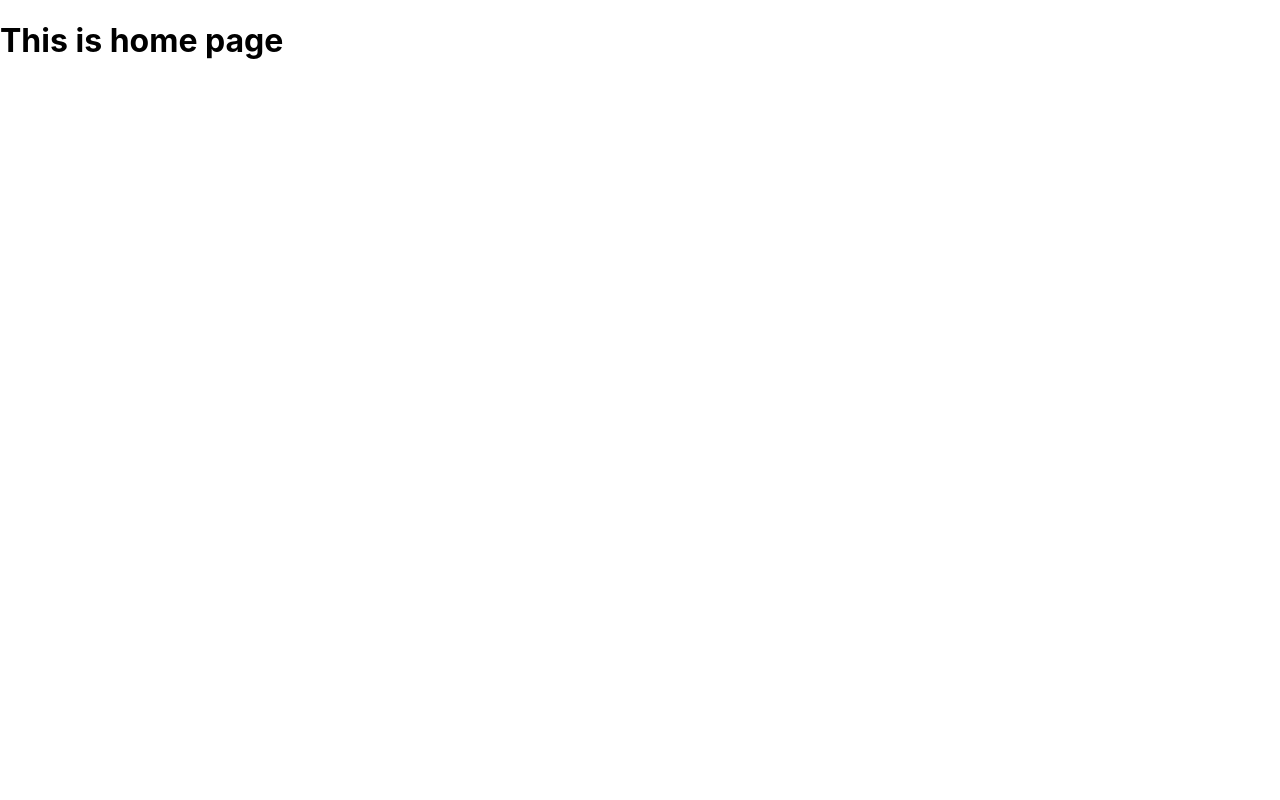
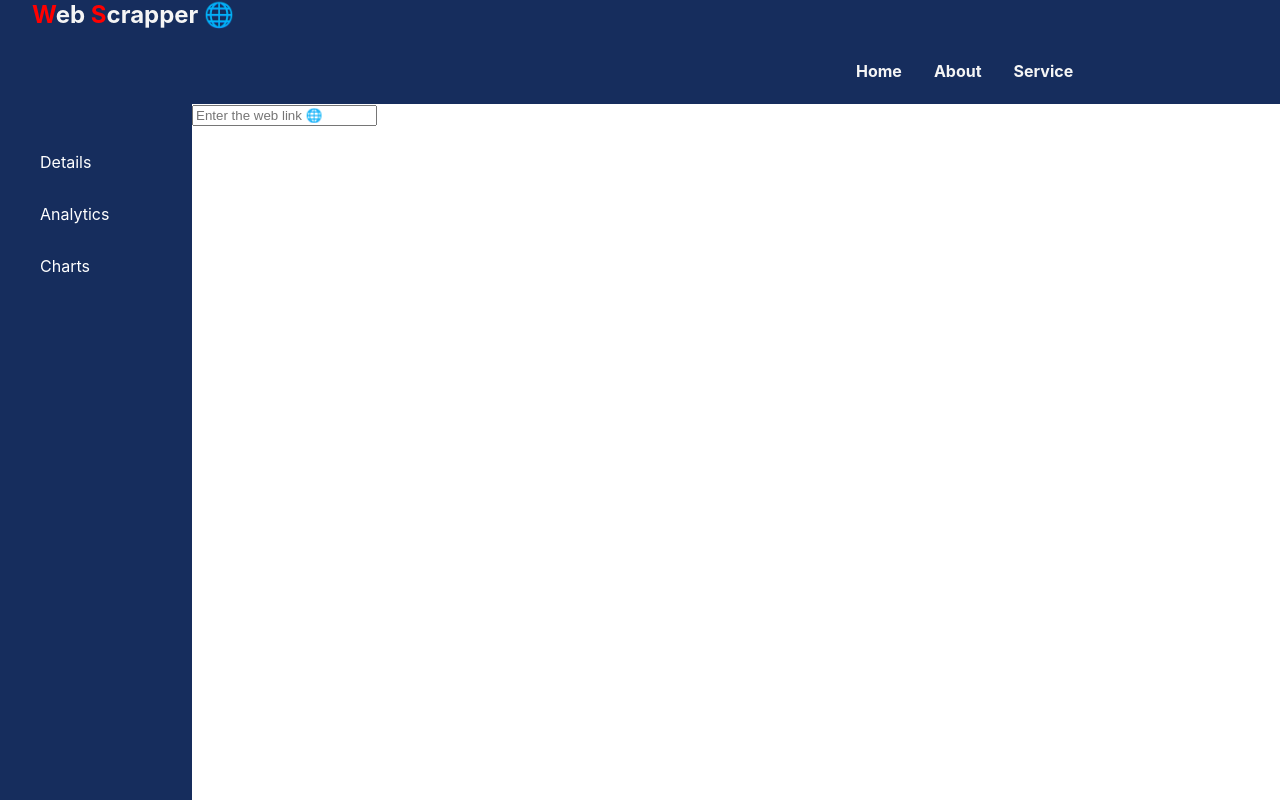
Before and after one commit to NageWC1/webscrapper, a React (Create React App) app: page / in a window 1280 px wide. Built offline with nearby package versions, Linux system fonts and the light colour scheme.

Commit message:
so far the navigation bar and side bar done, working on search body

```diff
--- a/package.json
+++ b/package.json
@@ -6,6 +6,7 @@
     "@testing-library/jest-dom": "^5.17.0",
     "@testing-library/react": "^13.4.0",
     "@testing-library/user-event": "^13.5.0",
+    "keywords": "^0.1.2",
     "react": "^18.2.0",
     "react-dom": "^18.2.0",
     "react-router-dom": "^6.16.0",
--- /dev/null
+++ b/src/components/home/nav.jsx
@@ -0,0 +1,24 @@
+import "../../styles/nav.css";
+function NavBar() {
+  return (
+    <>
+      <div className="nav-wrapper">
+        <div className="brand-log-text">
+          <span style={{ color: "red" }}>W</span>
+          <span>eb</span>
+          <span style={{ color: "red" }}> S</span>
+          <span>crapper 🌐</span>
+        </div>
+        <div className="nav-links-wrapper">
+          <ul>
+            <li>Home</li>
+            <li>About</li>
+            <li>Service</li>
+          </ul>
+        </div>
+      </div>
+    </>
+  );
+}
+
+export default NavBar;
--- /dev/null
+++ b/src/components/home/search-body.jsx
@@ -0,0 +1,11 @@
+function SearchBody(){
+    return(
+    <>
+    <div className="search-body-wrapper">
+        <input placeholder="Enter the web link 🌐"/>
+    </div>
+    </>
+    )
+}
+
+export default SearchBody;
--- /dev/null
+++ b/src/components/home/side-bar.jsx
@@ -0,0 +1,19 @@
+import "../../styles/side-bar.css";
+function SideBar() {
+  return (
+    <>
+      <div className="side-bar-wrapper">
+        <div style={{height:'2vh'}}>
+
+        </div>
+          <ul className="side-bar-list">
+            <li>Details</li>
+            <li>Analytics</li>
+            <li>Charts</li>
+          </ul>
+      </div>
+    </>
+  );
+}
+
+export default SideBar;
--- a/src/pages/home.jsx
+++ b/src/pages/home.jsx
@@ -1,9 +1,17 @@
-function Home(){
-    return (
-        <>
-            <h1>This is home page</h1>
-        </>
-    )
+import NavBar from "../components/home/nav";
+import SearchBody from "../components/home/search-body";
+import SideBar from "../components/home/side-bar";
+import "../styles/home.css"
+function Home() {
+  return (
+    <>
+      <NavBar />
+      <div className="home-body">
+        <SideBar />
+        <SearchBody />
+      </div>
+    </>
+  );
 }
 
 export default Home;
--- /dev/null
+++ b/src/styles/home.css
@@ -0,0 +1,4 @@
+.home-body{
+    width: 100%;
+    display: flex;
+}
--- /dev/null
+++ b/src/styles/nav.css
@@ -0,0 +1,31 @@
+.nav-wrapper {
+  background-color: #162D5D;
+  height: 13vh;
+}
+.brand-log-text {
+    padding: 1rem 0 0 0;
+    font-size: 1.5rem;
+  display: inline-block;
+  color: whitesmoke;
+}
+.nav-links-wrapper {
+    padding: 1rem 0 0 0;
+  display: inline-block;
+  margin: 0 0 0 50rem;
+}
+
+.nav-links-wrapper ul {
+  list-style: none;
+  color: whitesmoke;
+  font-weight: bold;
+}
+
+.nav-links-wrapper ul li {
+  display: inline-block;
+  padding: 0 1rem;
+}
+
+.brand-log-text {
+  padding: 0 0 0 2rem;
+  font-weight: bolder;
+}
--- /dev/null
+++ b/src/styles/side-bar.css
@@ -0,0 +1,12 @@
+.side-bar-wrapper {
+  height: 87vh;
+  width: 15%;
+
+  background-color: #162d5d;
+}
+
+.side-bar-wrapper ul li {
+color: white;
+  list-style: none;
+  margin: 2rem 0 0 0;
+}
```
Also changed, not shown: src/components/result/analytics.jsx (added), src/components/result/details.jsx (added), 1 other file (tests, documents, lock files or other folders).
